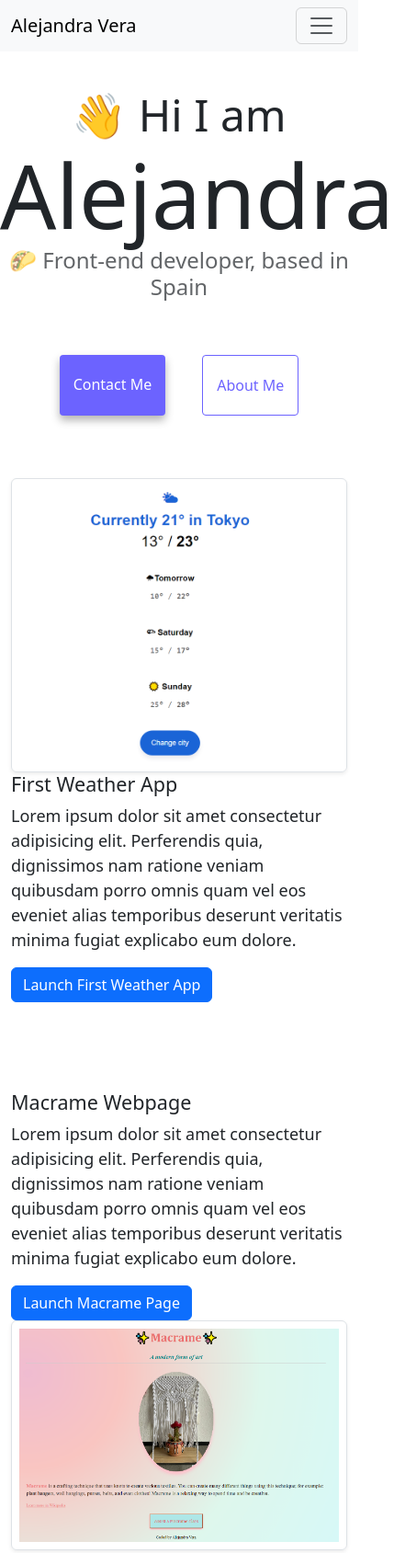
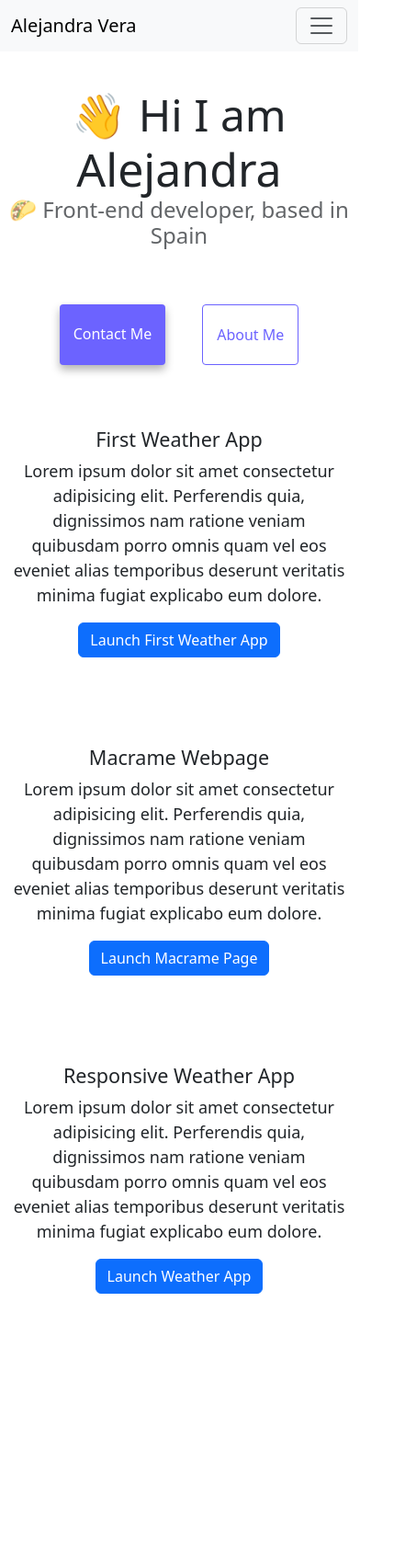
Before and after one commit to AlejandraVe/alejandra-vera-front-end-developer, a plain HTML site: page index.html in a window 390 px wide. Shown: the top 1689 px of the page at 92% size, 429 px wide, since content can reach past the window. After the commit the page ends 1465 px from the top, so only its background shows below. Drawn offline with nearby package versions, Linux system fonts and the light colour scheme.

Commit message:
Change CSS using media queries

```diff
--- a/index.html
+++ b/index.html
@@ -43,10 +43,10 @@
         <a href="about.html#contact" class="contact-link" title="Contact Alejandra">Contact me</a>
         <a href="about.html" class="about-link" title="About Alejandra">About me</a>
     </div>
-    <div class="container">
+    <div class="container hidden-text">
         <div class="row mt-5 pb-5">
             <div class="col-md-6">
-                <img src="images/first-weather-app.png" alt="Screenshot of Alejandra's first weather app" class="img-fluid rounded shadow-sm p-2 border" />
+                <img src="images/first-weather-app.png" alt="Screenshot of Alejandra's first weather app" class="img-fluid rounded shadow-sm p-2 border hidden-images" />
             </div>
             <div class="col-md-6">
                 <h4>First Weather App</h4>
@@ -79,12 +79,12 @@
                 </button>
             </div>
             <div class="col-md-6">
-                <img src="images/macrame-webpage.png" alt="Screenshot of Alejandra's macrame page" class="img-fluid rounded shadow-sm p-2 border" />
+                <img src="images/macrame-webpage.png" alt="Screenshot of Alejandra's macrame page" class="img-fluid rounded shadow-sm p-2 border hidden-images" />
             </div>
         </div>
         <div class="row pt-5 pb-5">
             <div class="col-md-6">
-                <img src="images/weather-app.png" alt="Screenshot of Alejandra's responsive weather app" class="img-fluid rounded shadow-sm p-2 border" />
+                <img src="images/weather-app.png" alt="Screenshot of Alejandra's responsive weather app" class="img-fluid rounded shadow-sm p-2 border hidden-images" />
             </div>
             <div class="col-md-6">
                 <h4>Responsive Weather App</h4>
--- a/src/style.css
+++ b/src/style.css
@@ -83,3 +83,15 @@ p {
 .email-link:hover {
   text-decoration: underline;
 }
+
+@media (max-width: 576px) {
+  .hidden-images {
+    display: none;
+  }
+  .hidden-text {
+    text-align: center;
+  }
+  h1 {
+    font-size: 50px;
+  }
+}
```
